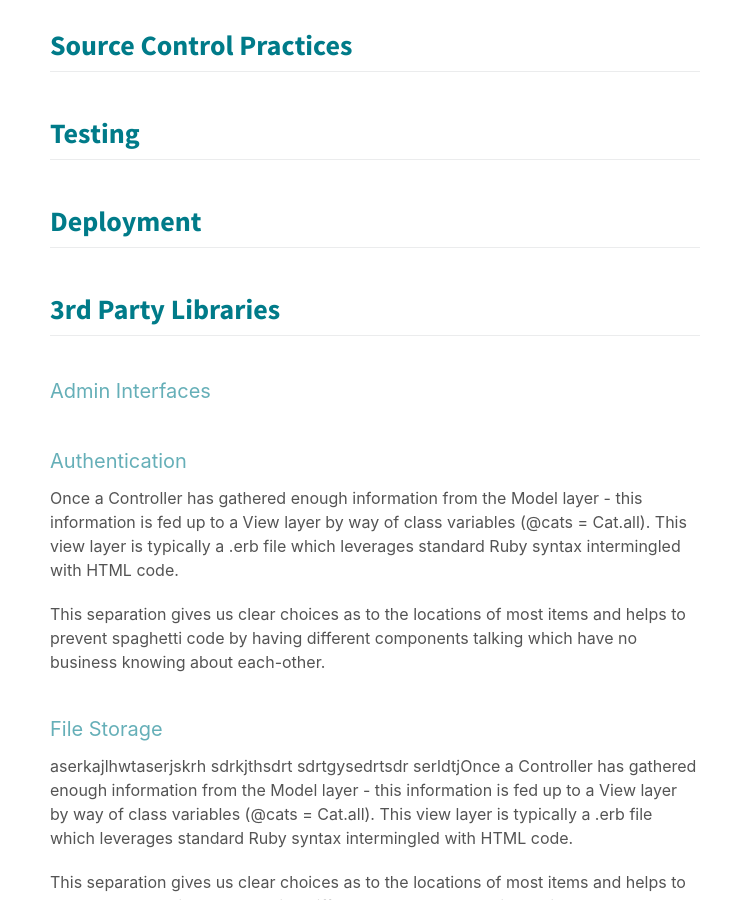
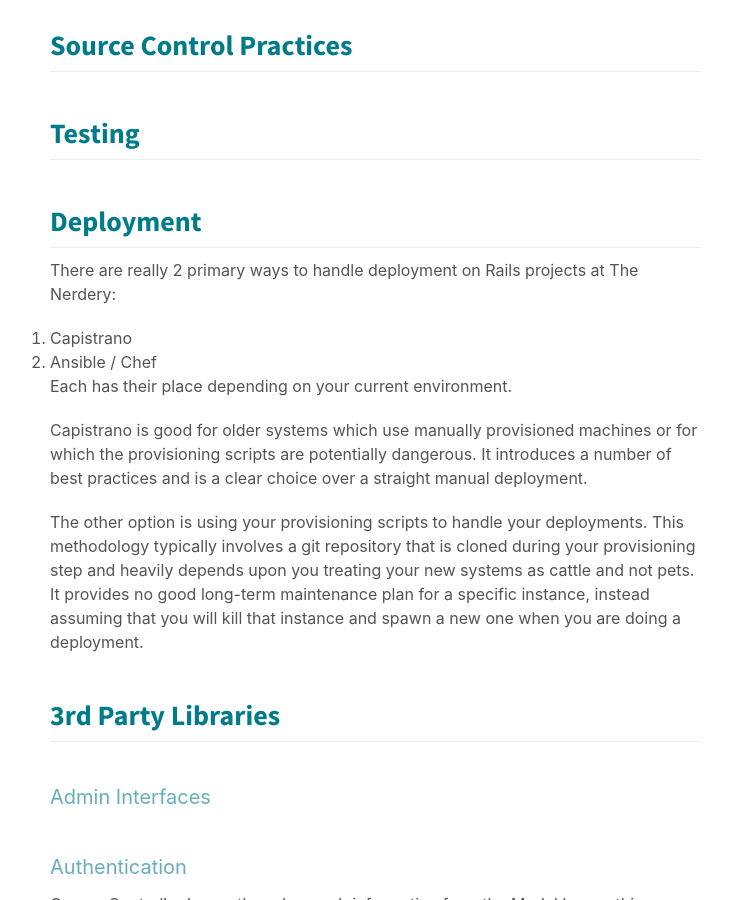
Before and after one commit to thenerdery/ruby-standards, a Jekyll site: the page built from index.md, in a window 1280 px wide and 900 px high, scrolled down 3138 px. Shown: the whole window, without its empty margins (265-996 px from the left). Built offline with Jekyll 4.4.1, drawn with Linux system fonts in a browser that asks for light colours; some web fonts are replaced.

Commit message:
Adding section for deployment

```diff
--- a/index.md
+++ b/index.md
@@ -67,6 +67,17 @@ This separation gives us clear choices as to the locations of most items and hel
 
 # Deployment
 
+There are really 2 primary ways to handle deployment on Rails projects at The Nerdery:
+
+1. Capistrano
+1. Ansible / Chef
+
+Each has their place depending on your current environment.
+
+Capistrano is good for older systems which use manually provisioned machines or for which the provisioning scripts are potentially dangerous.  It introduces a number of best practices and is a clear choice over a straight manual deployment.
+
+The other option is using your provisioning scripts to handle your deployments.  This methodology typically involves a git repository that is cloned during your provisioning step and heavily depends upon you treating your new systems as cattle and not pets.  It provides no good long-term maintenance plan for a specific instance, instead assuming that you will kill that instance and spawn a new one when you are doing a deployment.
+
 # 3rd Party Libraries
 
 ## Admin Interfaces
```
